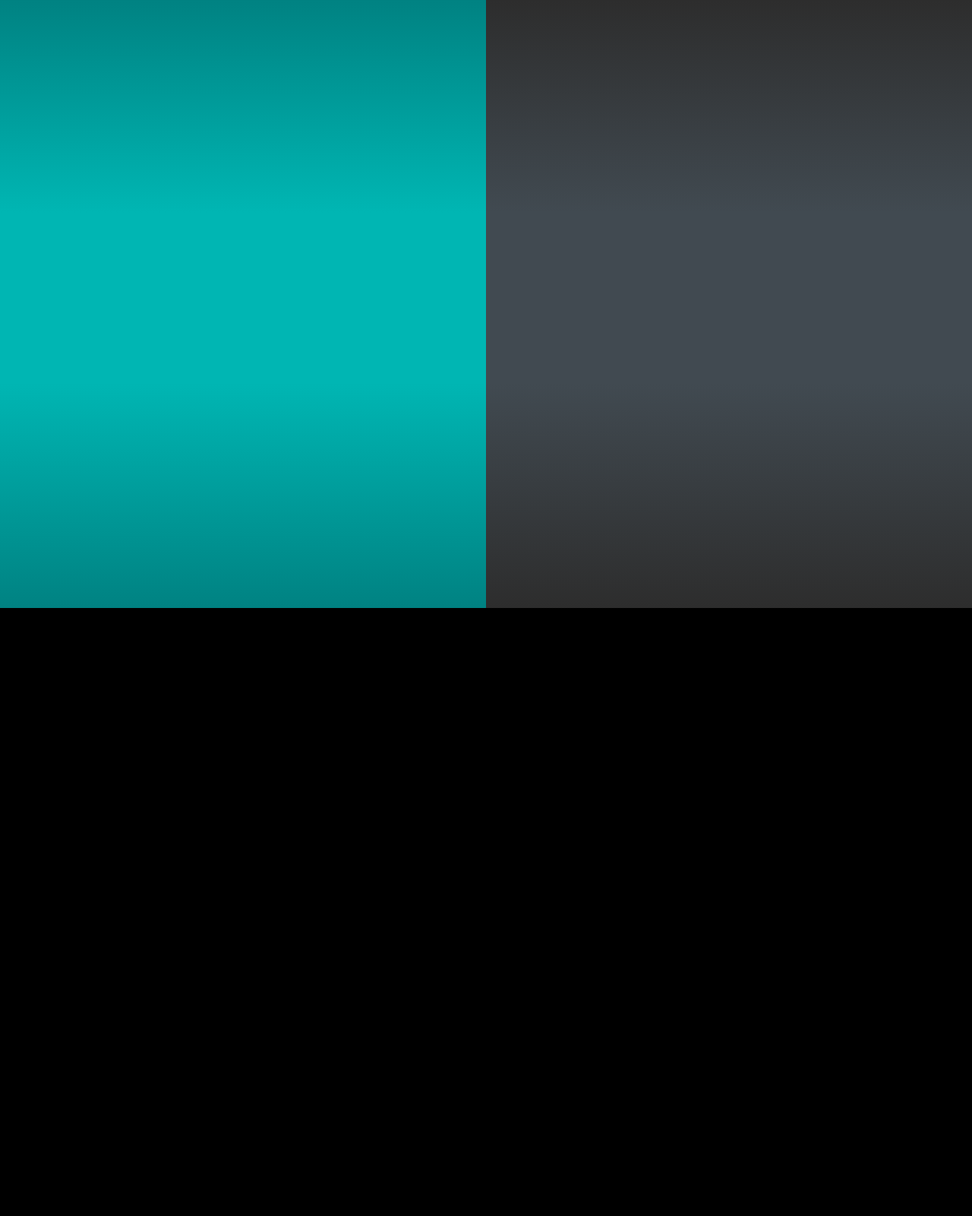
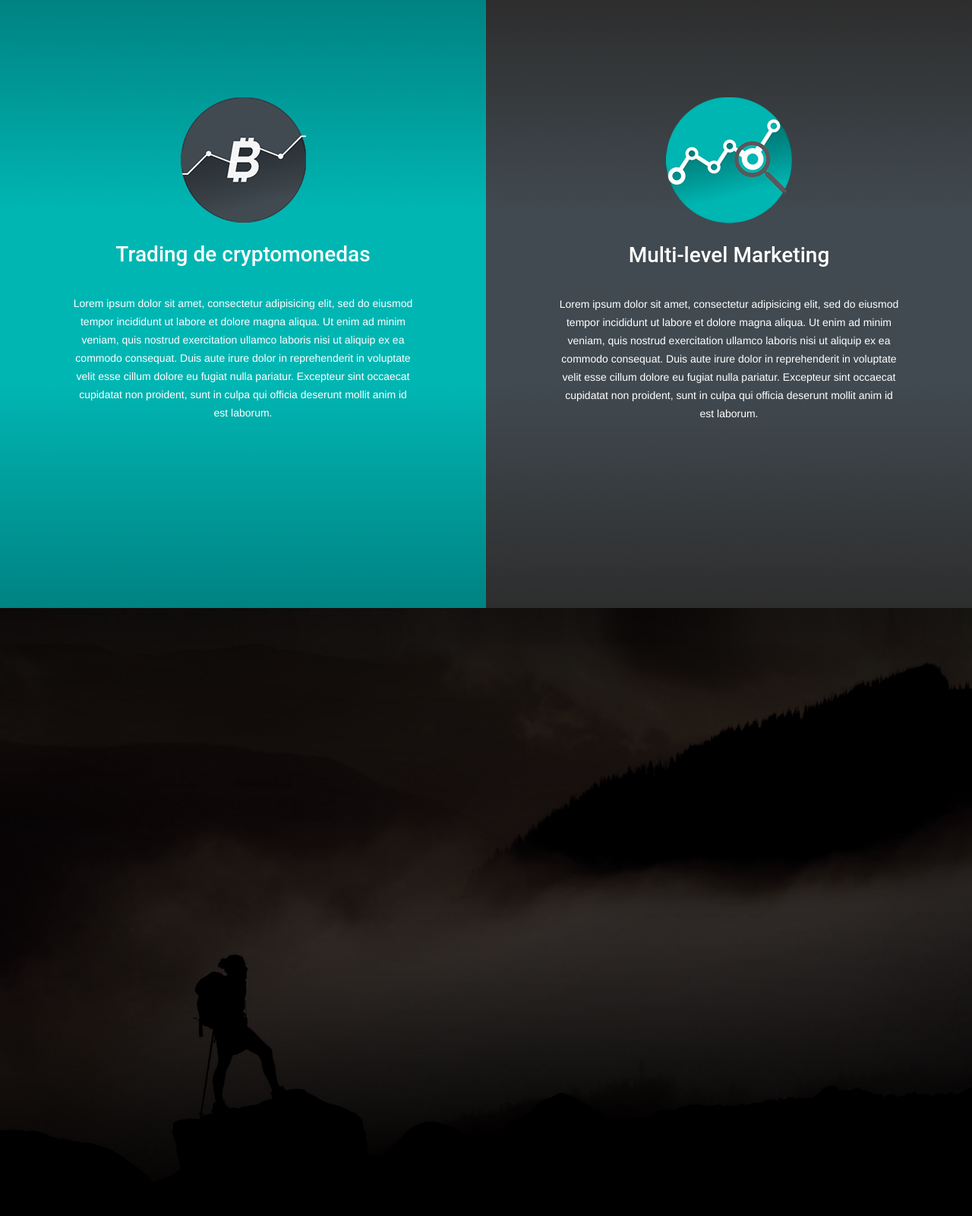
Before and after one commit to main-2017/Boldness, a PHP site: page / in a window 1280 px wide. Shown: the part 1605-3205 px from the top of the page at 76% size. Before the commit the page ends 2405 px from the top, so only its background shows below. Run offline with PHP 8.4, Linux system fonts and the light colour scheme; some libraries are stand-ins or nearby versions.

Commit message:
Footer en proceso

```diff
--- a/css/styles.css
+++ b/css/styles.css
@@ -1,4 +1,12 @@
 /*Estilos principales*/
+@font-face{
+	font-family: 'Social Circles';
+    src: url('Social Circles v1.1.otf');
+    src: local('Social Circles v1.1'),
+         url('Social Circles v1.1.otf') format('OpenType'),
+         url('Social Circles v1.1.otf') format('opentype');
+}
+
 html{
 	font-family: 'Raleway', sans-serif;
 	font-size: 12px;
@@ -216,3 +224,38 @@ html{
 	background: linear-gradient(to bottom, rgba(0,130,130,1) 0%, rgba(0,182,179,1) 35%, rgba(0,182,179,1) 63%, rgba(0,130,130,1) 100%);
 	filter: progid:DXImageTransform.Microsoft.gradient( startColorstr='#008282', endColorstr='#008282', GradientType=0 );
 }
+
+.circle-icon{
+	display: block;
+	margin: 20% auto 0 auto;
+}
+
+.subsection-titlue{
+	color: #FFF;
+	font-size: 2em;
+	font-weight: 500;
+	width: 100%;
+	text-align: center;
+	margin-top: 3.5%;
+}
+
+.servicios-description{
+	width: 70%;
+	color: #FFF;
+	text-align: center;
+	font-size: 1em;
+	font-weight: 100;
+	margin: 5% 15% auto 15%;
+	position: relative;
+}
+
+/*Contacto*/
+.contacto{
+	width: 100%;
+	height: 100vh;
+	background-image: url(../img/contact-bg.jpg);
+	background-repeat: no-repeat;
+	background-size: cover;
+	background-position: center;
+	position: relative;
+}
--- a/index.html
+++ b/index.html
@@ -60,9 +60,31 @@
     				</div>
 				</div>
 		</section>
+		<!-- Seccion Servicios -->
 		<section class="servicios" id="servicios">
-			<div class="left-side-content clored-blue"></div>
-			<div class="right-side-content"></div>
+			<div class="left-side-content clored-blue">
+				<img class="circle-icon" src="img/trading.png">
+				<h3 class="subsection-titlue">Trading de cryptomonedas</h3>
+				<p class="servicios-description">Lorem ipsum dolor sit amet, consectetur adipisicing elit, sed do eiusmod
+				tempor incididunt ut labore et dolore magna aliqua. Ut enim ad minim veniam,
+				quis nostrud exercitation ullamco laboris nisi ut aliquip ex ea commodo
+				consequat. Duis aute irure dolor in reprehenderit in voluptate velit esse
+				cillum dolore eu fugiat nulla pariatur. Excepteur sint occaecat cupidatat non
+				proident, sunt in culpa qui officia deserunt mollit anim id est laborum.</p>
+			</div>
+			<div class="right-side-content">
+				<img class="circle-icon" src="img/multi-level.png">
+				<h3 class="subsection-titlue">Multi-level Marketing</h3>
+				<p class="servicios-description">Lorem ipsum dolor sit amet, consectetur adipisicing elit, sed do eiusmod
+				tempor incididunt ut labore et dolore magna aliqua. Ut enim ad minim veniam,
+				quis nostrud exercitation ullamco laboris nisi ut aliquip ex ea commodo
+				consequat. Duis aute irure dolor in reprehenderit in voluptate velit esse
+				cillum dolore eu fugiat nulla pariatur. Excepteur sint occaecat cupidatat non
+				proident, sunt in culpa qui officia deserunt mollit anim id est laborum.</p>
+			</div>
+		</section>
+		<!-- Seccion Contacto -->
+		<section class="contacto" id="contacto">
 		</section>
 	</main>
 	<!-- Scripts -->
```
Also changed, not shown: css/Social Circles v1.1.otf (added), img/contact-bg.jpg (added), img/multi-level.png (added), img/trading.png (added).
